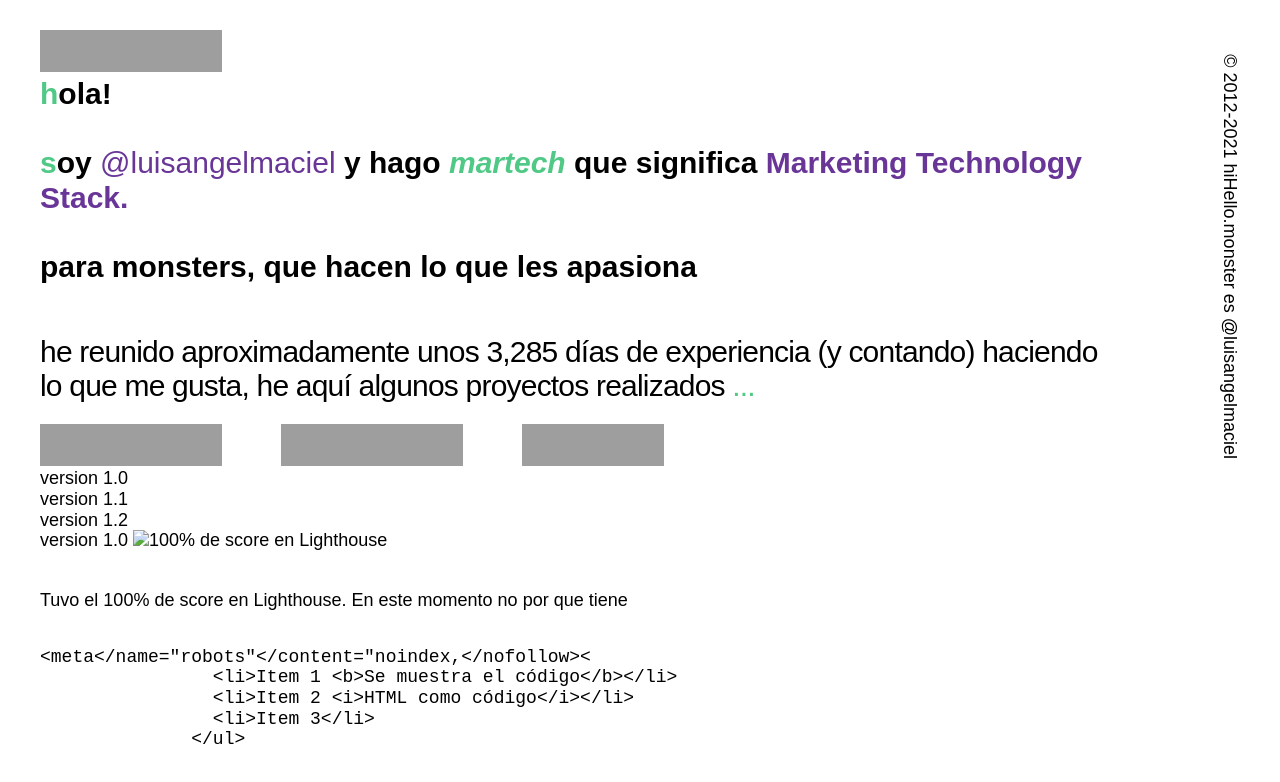
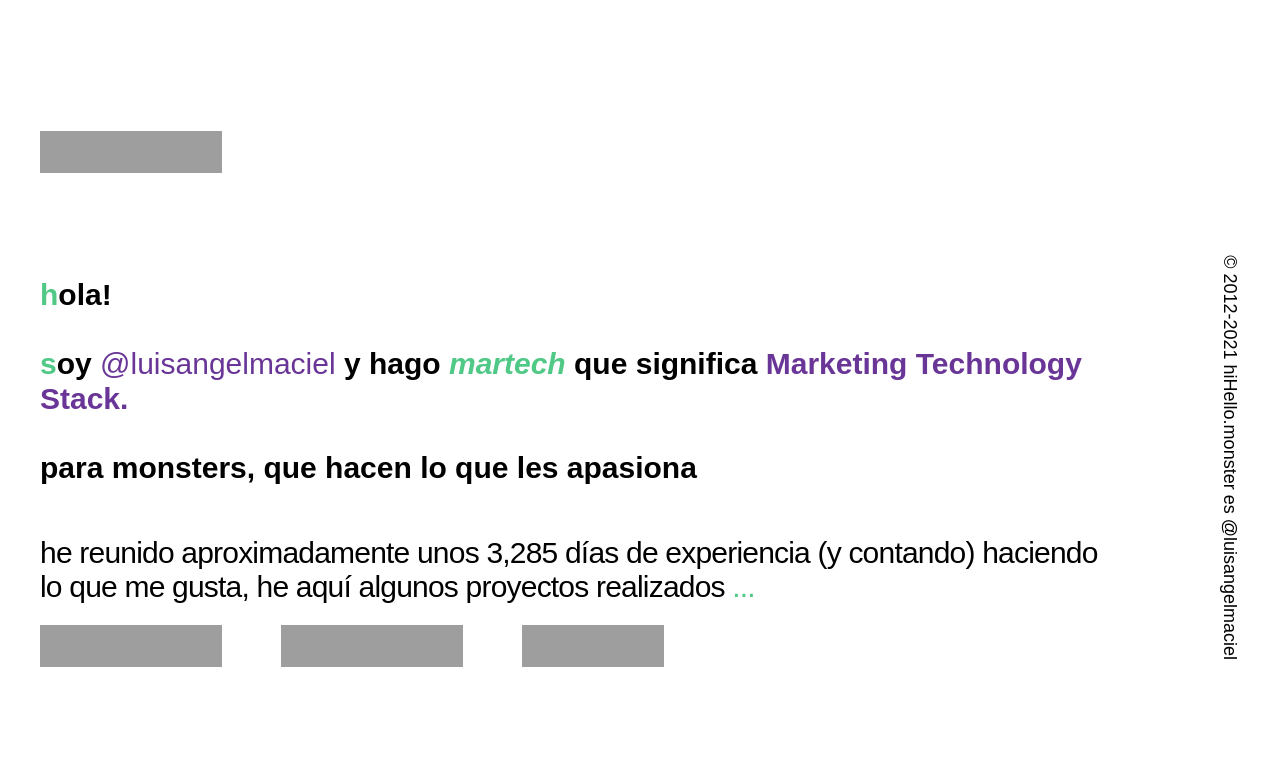
Before and after one commit to hihellomonster/index-que-he-usado, a plain HTML site: page v1-2.html in a window 1280 px wide. Drawn offline with Linux system fonts and the light colour scheme; grey boxes are pictures that could not be loaded.

Commit message:
Add files via upload

```diff
--- a/v1-2.html
+++ b/v1-2.html
@@ -348,20 +348,6 @@
 
         </div>
 
-        <a href="https://hihellomonster.github.io/index-que-he-usado/v1-0.html"> version 1.0 </a>
-        <a href="https://hihellomonster.github.io/index-que-he-usado/v1-1.html"> version 1.1 </a>
-        <a href="https://hihellomonster.github.io/index-que-he-usado/v1-2.html"> version 1.2 </a>
-
-        <a href="https://www.xiiber.com"> version 1.0 <img src="webp" alt="100% de score en Lighthouse" width="182px" height="42px" title="100% de score en Lighthouse" /></a> <br>
-
-        <p>Tuvo el 100% de score en Lighthouse. En este momento no por que tiene
-            <pre><code>&lt;meta&lt;/name="robots"&lt;/content="noindex,&lt;/nofollow&gt;&lt;
-                &lt;li&gt;Item 1 &lt;b&gt;Se muestra el código&lt;/b&gt;&lt;/li&gt;
-                &lt;li&gt;Item 2 &lt;i&gt;HTML como código&lt;/i&gt;&lt;/li&gt;
-                &lt;li&gt;Item 3&lt;/li&gt;
-              &lt;/ul&gt;</code></pre>
-
-            <code><meta "></code> </p>
 
 
 
```
